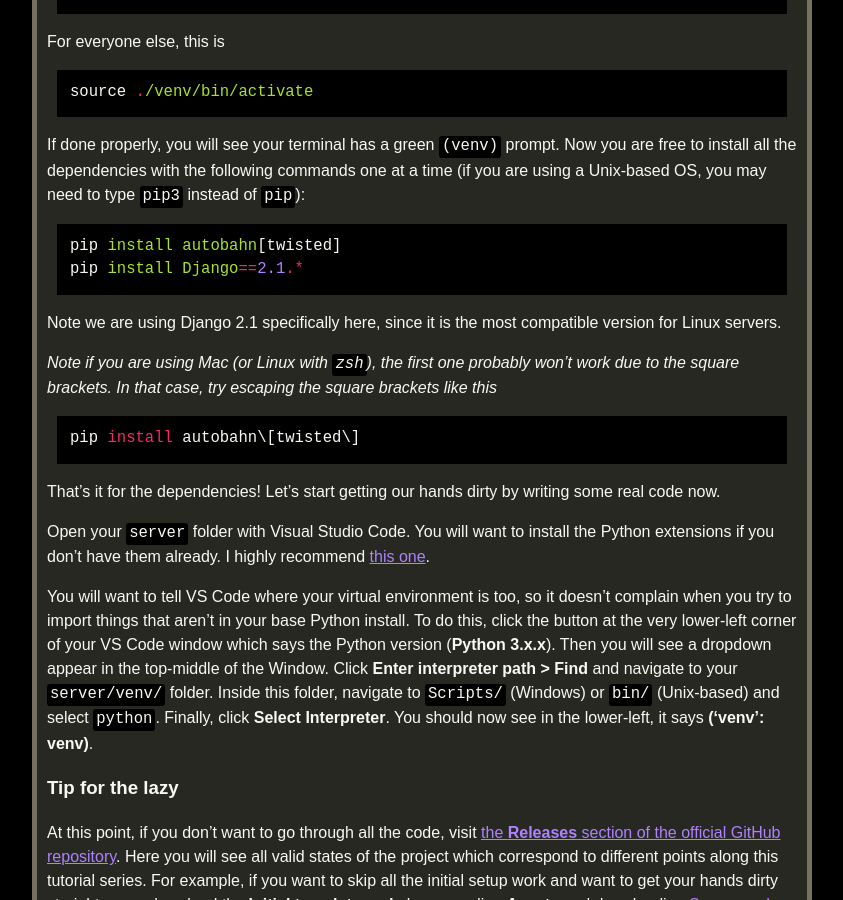
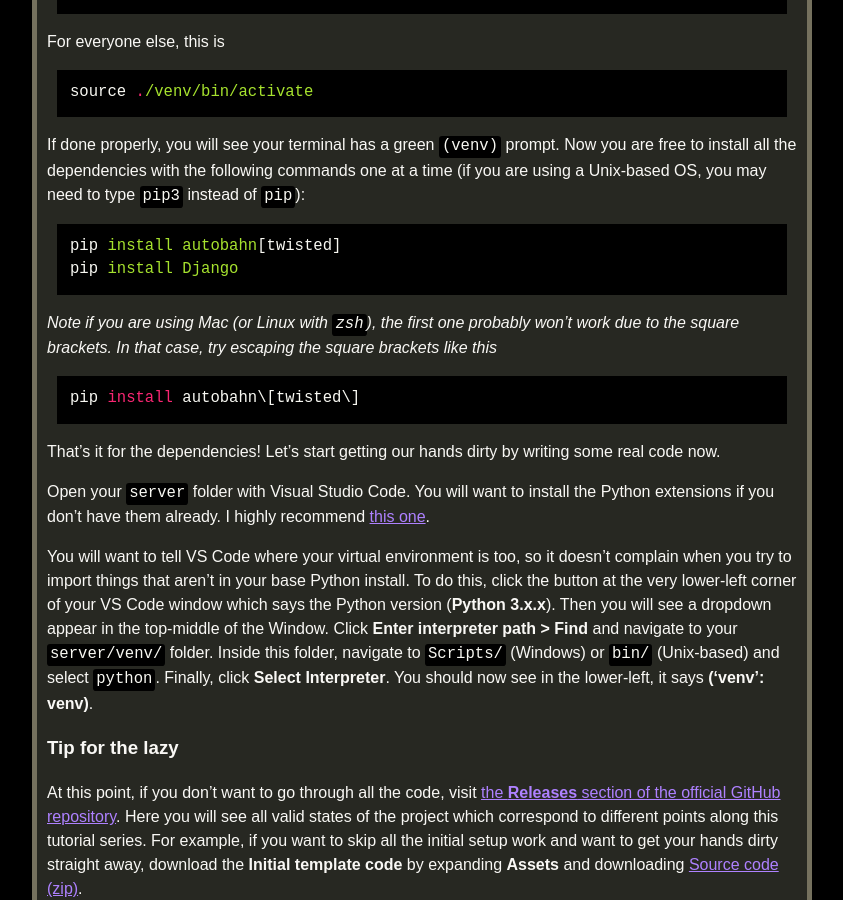
Before and after one commit to tristanbatchler/tbat.me, a Jekyll site: the page built from _posts/2022-11-20-godot-python-mmo-part-1.md, in a window 1280 px wide and 900 px high, scrolled down 2990 px. Shown: the whole window, without its empty margins (218-1061 px from the left). Built offline with Jekyll 4.4.1, drawn with Linux system fonts in a browser that asks for light colours; some web fonts are replaced; a script that is not in the unit is left out.

Commit message:
Update 2022-11-20-godot-python-mmo-part-1.md

````diff
--- a/_posts/2022-11-20-godot-python-mmo-part-1.md
+++ b/_posts/2022-11-20-godot-python-mmo-part-1.md
@@ -64,10 +64,8 @@ source ./venv/bin/activate
 If done properly, you will see your terminal has a green `(venv)` prompt. Now you are free to install all the dependencies with the following commands one at a time (if you are using a Unix-based OS, you may need to type `pip3` instead of `pip`):
 ```powershell
 pip install autobahn[twisted]
-pip install Django==2.1.*
+pip install Django
 ```
-
-Note we are using Django 2.1 specifically here, since it is the most compatible version for Linux servers.
 
 *Note if you are using Mac (or Linux with `zsh`), the first one probably won't work due to the square brackets. In that case, try escaping the square brackets like this*
 ```zsh
````
